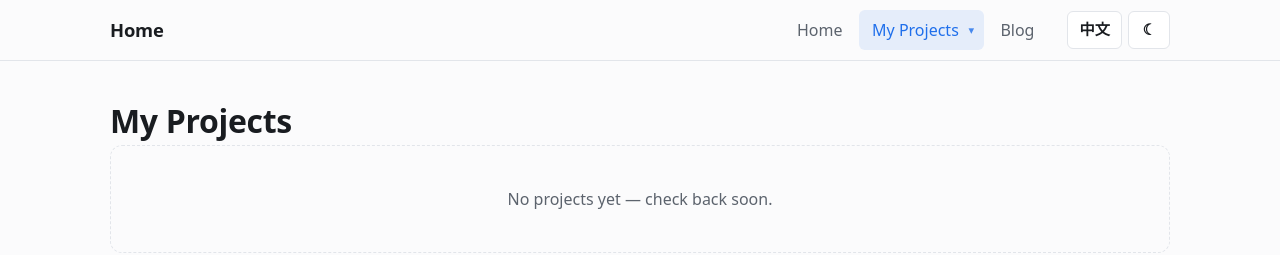
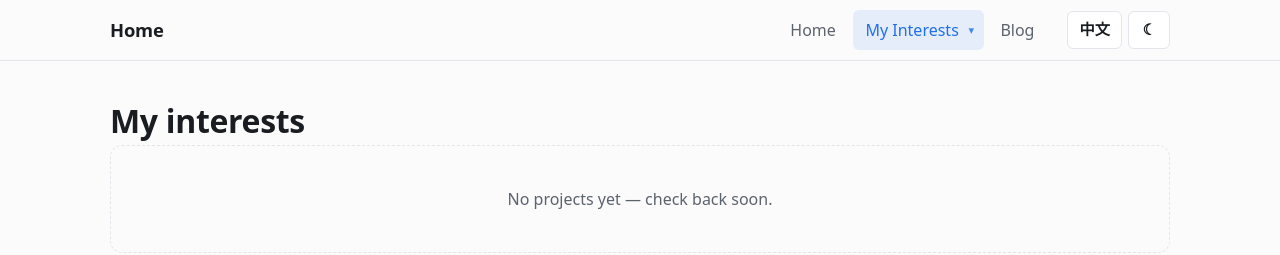
Before and after one commit to michaelpdnl/michaelpdnl.github.io, a React (Vite) app in the folder frontend/: page /projects in a window 1280 px wide. Shown: the top 255 px of the page. Built offline with nearby package versions, Linux system fonts and the light colour scheme.

Commit message:
Rename menu label to My Interests; ignore editor temp files in watcher

```diff
--- a/frontend/src/lib/i18n.tsx
+++ b/frontend/src/lib/i18n.tsx
@@ -9,16 +9,16 @@ const en = {
   'nav.menu': 'Open menu',
   'nav.close': 'Close menu',
   'nav.home': 'Home',
-  'nav.projects': 'My Projects',
+  'nav.projects': 'My Interests',
   'nav.blog': 'Blog',
   'nav.allProjects': 'All projects',
   'lang.switch': 'Switch language',
   'theme.toggle': 'Switch theme',
   'home.photoAlt': 'Profile photo',
   'home.downloadCv': 'Download CV',
-  'projects.title': 'My Projects',
+  'projects.title': 'My interests',
   'projects.empty': 'No projects yet — check back soon.',
-  'project.back': 'All projects',
+  'project.back': 'All interests',
   'project.visitDemo': 'Live demo',
   'project.source': 'Source code',
   'project.coverAlt': 'Project cover image',
@@ -43,16 +43,16 @@ const zh: Record<DictKey, string> = {
   'nav.menu': '打开菜单',
   'nav.close': '关闭菜单',
   'nav.home': '首页',
-  'nav.projects': '我的项目',
+  'nav.projects': '我的兴趣',
   'nav.blog': '博客',
   'nav.allProjects': '全部项目',
   'lang.switch': '切换语言',
   'theme.toggle': '切换主题',
   'home.photoAlt': '头像照片',
   'home.downloadCv': '下载简历',
-  'projects.title': '我的项目',
+  'projects.title': '我的兴趣',
   'projects.empty': '还没有项目——敬请期待。',
-  'project.back': '全部项目',
+  'project.back': '全部兴趣',
   'project.visitDemo': '在线演示',
   'project.source': '源代码',
   'project.coverAlt': '项目封面图',
--- a/frontend/vite.config.ts
+++ b/frontend/vite.config.ts
@@ -18,5 +18,10 @@ export default defineConfig({
       // Allow dev-server access to the repo-root content/ directory.
       allow: [fileURLToPath(new URL('..', import.meta.url))],
     },
+    watch: {
+      // Ignore atomic-write temp artifacts (".name.<pid>.<uuid>.tmpdir") that
+      // editors produce — watching them can crash the watcher with EBUSY.
+      ignored: (path) => path.includes('.tmpdir') || path.endsWith('.tmp'),
+    },
   },
 });
```
